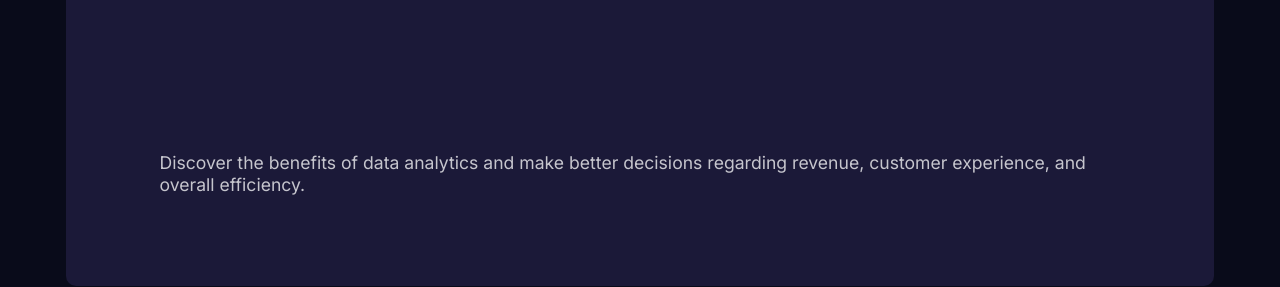
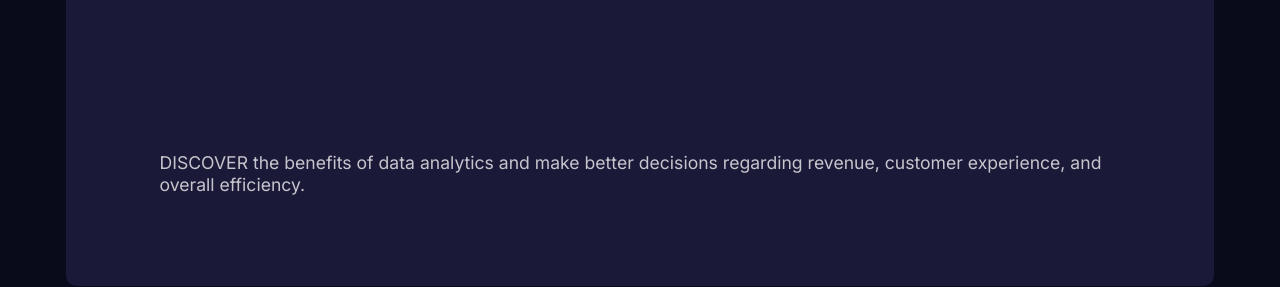
Before and after one commit to Vicktor007/stats-preview-card-component-main, a plain HTML site: page index.html in a window 1280 px wide. Shown: the part 610-897 px from the top of the page. Drawn offline with Linux system fonts and the light colour scheme.

Commit message:
discover in caps

```diff
--- a/index.html
+++ b/index.html
@@ -23,7 +23,7 @@
   <main>
     <div class="hero-image"></div>
     <h1>Get <span>insights</span> that help your business grow.</h1>
-    <p class="first-p">Discover the benefits of data analytics and make better decisions regarding revenue, customer
+    <p class="first-p">DISCOVER the benefits of data analytics and make better decisions regarding revenue, customer
       experience, and overall efficiency.</p>
       <div class="inner-div">
         <h2>10k+</h1>
```
